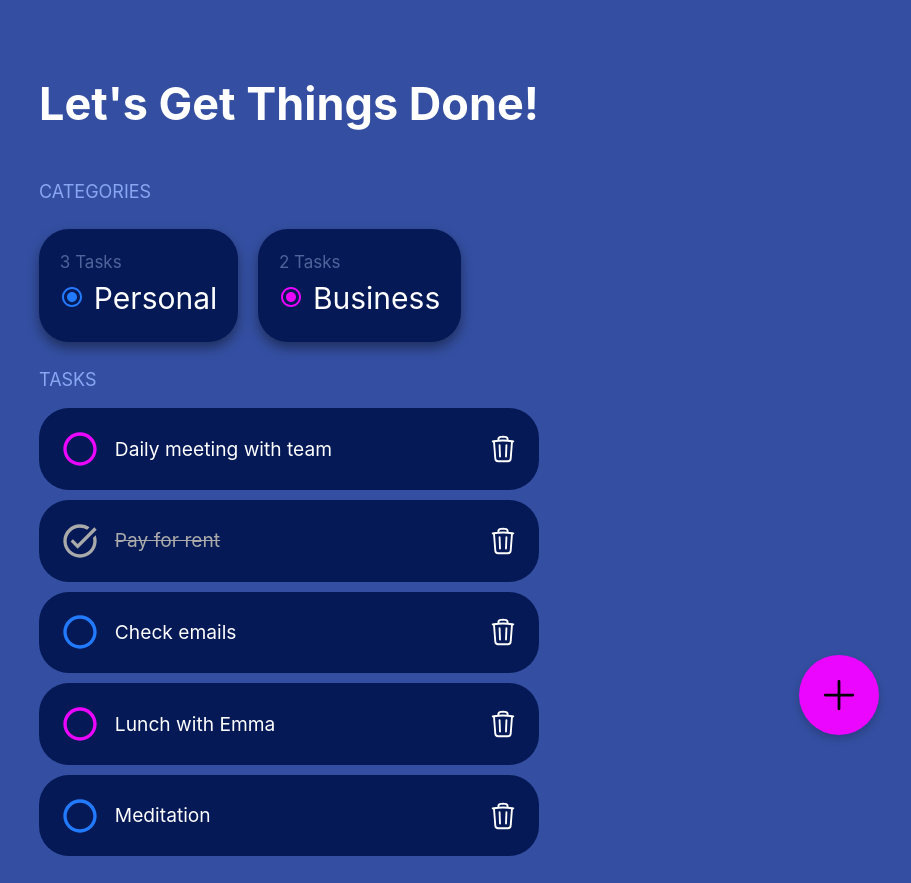
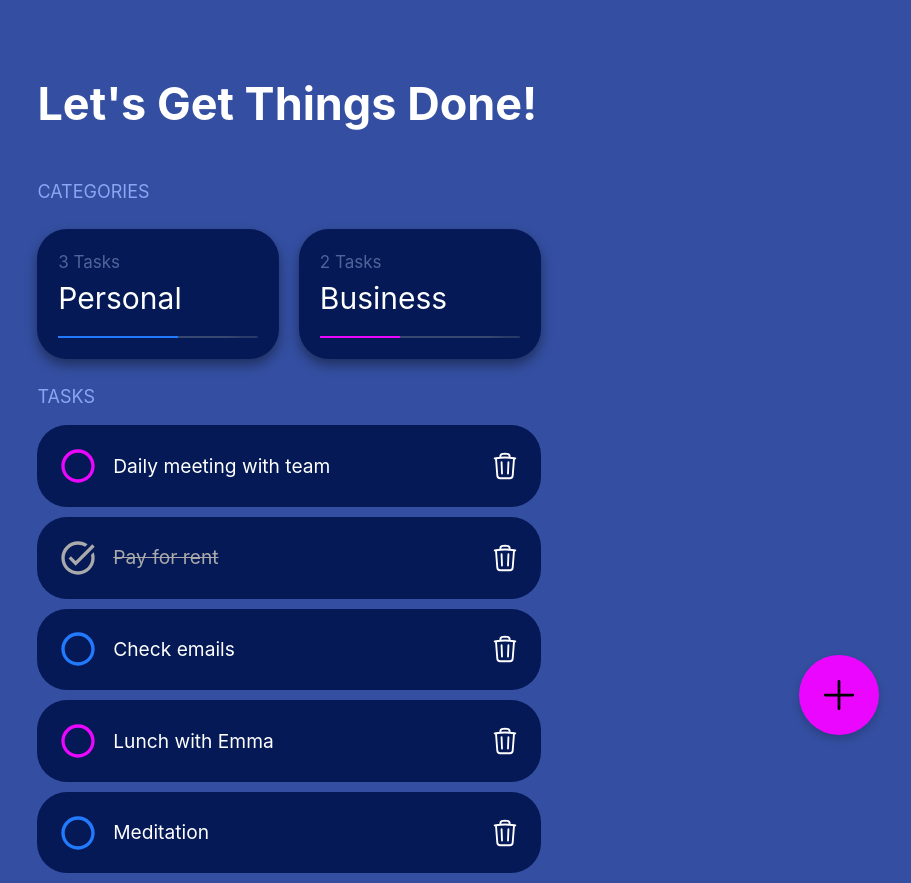
Before and after one commit to ZekeScript/todo-list, a React app: page / in a window 1280 px wide. Shown: the whole page, without its empty margins (351-1262 px from the left). Built offline with nearby package versions, Linux system fonts and the light colour scheme; the HTML template or start-up script is replaced by a standard one.

Commit message:
add animated bar

```diff
--- a/src/App.css
+++ b/src/App.css
@@ -61,8 +61,8 @@
   border-radius: 100%;
 }
 .add-task:hover {
-  background-color: var(--background-button);
-  color: #ffffffd7;
+  background-color: #d006e2;
+  color: #d4d4d4d7;
   transition: 300ms;
 }
 
@@ -112,8 +112,8 @@
   padding: 5px 15px;
 }
 .overlay-button:hover {
-  background-color: var(--background-button);
-  color: #ffffffd7;
+  background-color: #d006e2;
+  color: #d4d4d4d7;
   transition: 300ms;
 }
 
@@ -154,7 +154,15 @@
   box-shadow: 0 6px 12px rgba(0, 0, 0, 0.4);
 }
 
-.task-count {
+.task-categorie-count {
   font-size: 17px;
   color: #50639B;
 }
+
+.task-categorie-bar {
+  width: 200px;
+  height: 2px;
+  margin-top: 15px;
+  background-color: #384770;
+  border-radius: 25%;
+}
--- a/src/components/CategoriesSection.jsx
+++ b/src/components/CategoriesSection.jsx
@@ -1,15 +1,33 @@
 export const CategoriesSection = ({ index, tasks, categorie }) => (
   <div className='task-categorie' key={index}>
-    <div className='task-count'>{tasks.filter(task => task.categorie === categorie).length + ' Tasks'}</div>
+    <div className='task-categorie-count'>
+      {tasks.filter(task => task.categorie === categorie).length + ' Tasks'}
+    </div>
     <div>
+      {categorie}
       {categorie === 'Business'
         ? (
-          <svg style={{ marginRight: '10px' }} xmlns='http://www.w3.org/2000/svg' height='24px' viewBox='0 0 24 24' width='24px' fill='#EB06FF'><path d='M0 0h24v24H0z' fill='none' /><path d='M12 7c-2.76 0-5 2.24-5 5s2.24 5 5 5 5-2.24 5-5-2.24-5-5-5zm0-5C6.48 2 2 6.48 2 12s4.48 10 10 10 10-4.48 10-10S17.52 2 12 2zm0 18c-4.42 0-8-3.58-8-8s3.58-8 8-8 8 3.58 8 8-3.58 8-8 8z' /></svg>
+          <div className='task-categorie-bar'>
+            <div style={{
+              backgroundColor: '#EB06FF',
+              height: '100%',
+              width: `${tasks.filter(task => task.categorie === categorie).length * 100 / tasks.length}%`,
+              transition: '300ms'
+            }}
+            />
+          </div>
           )
         : (
-          <svg style={{ marginRight: '10px' }} xmlns='http://www.w3.org/2000/svg' height='24px' viewBox='0 0 24 24' width='24px' fill='#227BFF'><path d='M0 0h24v24H0z' fill='none' /><path d='M12 7c-2.76 0-5 2.24-5 5s2.24 5 5 5 5-2.24 5-5-2.24-5-5-5zm0-5C6.48 2 2 6.48 2 12s4.48 10 10 10 10-4.48 10-10S17.52 2 12 2zm0 18c-4.42 0-8-3.58-8-8s3.58-8 8-8 8 3.58 8 8-3.58 8-8 8z' /></svg>
+          <div className='task-categorie-bar'>
+            <div style={{
+              backgroundColor: '#227BFF',
+              height: '100%',
+              width: `${tasks.filter(task => task.categorie === categorie).length * 100 / tasks.length}%`,
+              transition: '300ms'
+            }}
+            />
+          </div>
           )}
-      {categorie}
     </div>
   </div>
 )
```
